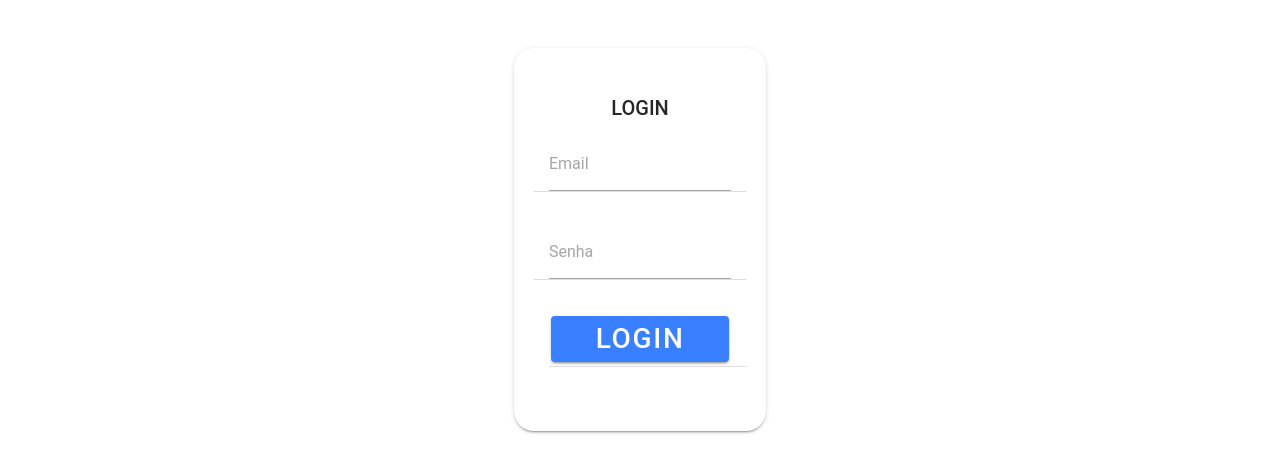
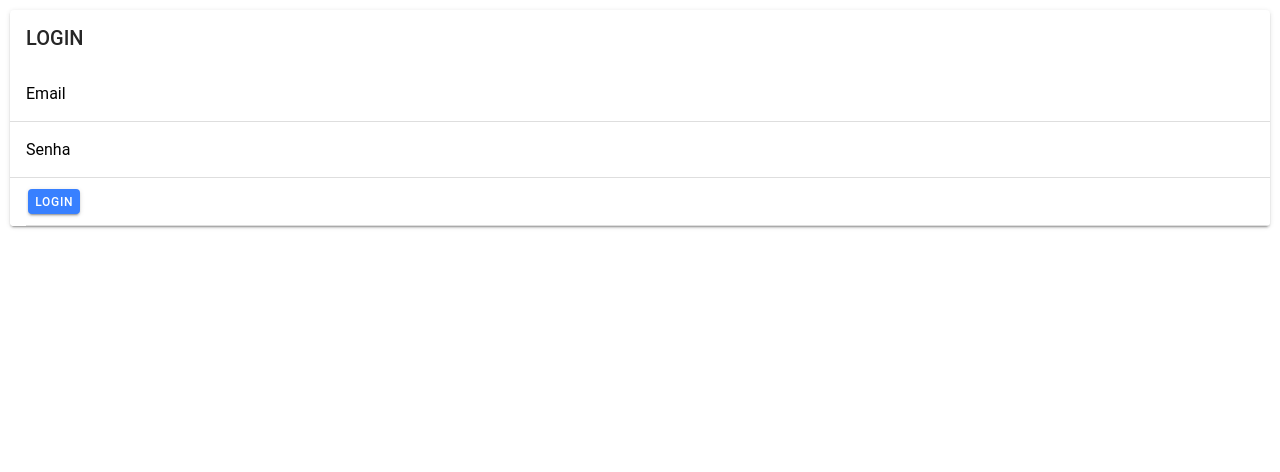
Before and after one commit to GABRIELBOLDIVEIGA/MKB-App, a React (Create React App) app: page /login in a window 1280 px wide. Shown: the top 472 px of the page. Built offline with nearby package versions, Linux system fonts and the light colour scheme.

Commit message:
context de usuario criado

```diff
--- a/src/App.tsx
+++ b/src/App.tsx
@@ -23,8 +23,7 @@ import "@ionic/react/css/display.css";
 import "./theme/variables.css";
 import Login from "pages/Login";
 
-import { UsuarioContext } from "context/UsuarioContext";
-import { useContext } from "react";
+import { useUserContext } from "context/UsuarioContext";
 import Home from "pages/Home";
 import Produtos from "pages/Produtos";
 import CadastrarCliente from "pages/CadastrarCliente";
@@ -33,15 +32,11 @@ import Clientes from "pages/Clientes";
 setupIonicReact();
 
 function App() {
-    const { loginValido } = useContext(UsuarioContext);
+    const { loginValido } = useUserContext();
 
     return (
         <IonApp>
             <IonReactRouter>
-                <Route path="/" exact={true}>
-                    <Redirect to="/login" />
-                </Route>
-                {/* <Route path="/fazerCadastro" exact={true} component={PaginaCadatrosUsuario} /> */}
 
                 {loginValido ? (
                     <IonSplitPane contentId="main">
@@ -52,16 +47,13 @@ function App() {
                             <Route path="/empresas" exact={true} component={Clientes} />
                             <Route path="/produtos" exact={true} component={Produtos}></Route>
                             <Route path="/cadastrarCliente" exact={true} component={CadastrarCliente} />
-
-
-                            {/* <Switch>
-                                <Route path="/page/processos" exact={true} component={PaginaProcessos} />
-                                <Route path="/page/processo/:id" component={PaginaProcessoDetalhado} />
-                            </Switch> */}
                         </IonRouterOutlet>
                     </IonSplitPane>
                 ) : (
-                    <Route path="/login" component={Login} />
+                    <Route path="*">
+                        <Redirect to="/login" />
+                        <Route path="/login" component={Login} />
+                    </Route>
                 )}
             </IonReactRouter>
         </IonApp>
--- a/src/components/Menu/LogOut/index.tsx
+++ b/src/components/Menu/LogOut/index.tsx
@@ -2,14 +2,22 @@ import React, { useState } from "react";
 import { IonAlert, IonButton, IonIcon } from "@ionic/react";
 import { logOutOutline } from "ionicons/icons";
 import "./LogOut.css";
+import { useUserContext } from "context/UsuarioContext";
 
 const LogOut: React.FC = () => {
   const [isOpen, setIsOpen] = useState(false);
-    // aqui tem que usar o context pra saber se esta logado ou nao
+  const { removeUser } = useUserContext();
 
   return (
     <React.Fragment>
-            <IonButton onClick={() => setIsOpen(!isOpen)} color="danger" fill="outline">
+      <IonButton
+        color="danger"
+        fill="outline"
+        onClick={() => {
+          setIsOpen(!isOpen);
+          removeUser();
+        }}
+      >
         <IonIcon slot="start" icon={logOutOutline} />
         Sair
       </IonButton>
--- a/src/components/Menu/index.tsx
+++ b/src/components/Menu/index.tsx
@@ -4,8 +4,8 @@ import { homeOutline, addCircleOutline, fileTrayStackedOutline, settingsOutline,
 import "./Menu.css";
 import avatar from "assets/profile.png";
 import LogOut from "./LogOut";
-import { UsuarioContext } from "context/UsuarioContext";
-import { useContext } from "react";
+import { useUserContext } from "context/UsuarioContext";
+
 
 interface menuLink {
     url: string;
@@ -37,9 +37,7 @@ const menuLinks: menuLink[] = [
 
 const Menu: React.FC = () => {
     const location = useLocation();
-    const userContext = useContext(UsuarioContext);
-    if (!userContext) return null;
-    const { email } = userContext;
+    const { usuario } = useUserContext();
 
     return (
         <IonMenu contentId="main" type="overlay">
@@ -50,7 +48,7 @@ const Menu: React.FC = () => {
                             <IonAvatar className="avatar">
                                 <img alt="Img de um minecraft" src={avatar} />
                             </IonAvatar>
-                            <IonNote>{email}</IonNote>
+                            {/* <IonNote>{email}</IonNote> */}
                         </IonListHeader>
 
                         {menuLinks.map((appPage, index) => {
--- a/src/context/UsuarioContext.tsx
+++ b/src/context/UsuarioContext.tsx
@@ -1,70 +1,84 @@
-import { createContext, useState, useContext } from "react";
+import { createContext, useState, useContext, useEffect } from "react";
+import { Usuario } from "interface/Usuario";
 
 interface CurrentUserContextType {
-    nome: string;
-    setNome: React.Dispatch<React.SetStateAction<string>>;
-    email: string;
-    setEmail: React.Dispatch<React.SetStateAction<string>>;
     loginValido: boolean;
     setLoginValido: React.Dispatch<React.SetStateAction<boolean>>;
-    senha: string;
-    setSenha: React.Dispatch<React.SetStateAction<string>>;
+
+    usuario: Usuario;
+    setUsuario: React.Dispatch<React.SetStateAction<Usuario>>
 }
 
-const DEFAULT_VALUE = {
-    nome: "",
-    setNome: () => {},
-    email: "",
-    setEmail: () => {},
-    loginValido: true,
-    setLoginValido: () => {},
-    senha: "",
-    setSenha: () => {},
+const DEFAULT_CONTEXT = {
+    loginValido: false,
+    setLoginValido: () => { },
+
+    usuario: {},
+    setUsuario: () => { },
 };
 
-export const UsuarioContext = createContext<CurrentUserContextType>(DEFAULT_VALUE);
-UsuarioContext.displayName = "Usuario";
+export const UserContext = createContext<CurrentUserContextType>(DEFAULT_CONTEXT);
+UserContext.displayName = "Usuario";
 
 type Props = {
     children: string | JSX.Element | JSX.Element[];
 };
 
 export const UsuarioProvider = ({ children }: Props) => {
-    const [nome, setNome] = useState("GabrielBoldi");
-    const [email, setEmail] = useState("gabriel.boldi@gmail.com");
     const [loginValido, setLoginValido] = useState<boolean>(false);
-    const [senha, setSenha] = useState("123456");
+    const [usuario, setUsuario] = useState<Usuario>({});
+
+    useEffect(() => {
+        const user = localStorage.getItem("user");
+        if (user) {
+            setLoginValido(true);
+            setUsuario(JSON.parse(user));
+        }
+    }, []);
 
     return (
-        <UsuarioContext.Provider
+        <UserContext.Provider
             value={{
-                nome,
-                setNome,
-                email,
-                setEmail,
                 loginValido,
                 setLoginValido,
-                senha,
-                setSenha
+                usuario: usuario,
+                setUsuario: setUsuario
             }}
         >
             {children}
-        </UsuarioContext.Provider>
+        </UserContext.Provider>
     );
 };
 
-export const useUsuarioContext = () => {
-    const userContext = useContext(UsuarioContext);
-    if (!userContext) return null;
+export const useUserContext = () => {
+    const userContext = useContext(UserContext);
+    const { loginValido, setLoginValido, usuario, setUsuario } = userContext;
 
-    const { nome, setNome, email, setEmail, loginValido, setLoginValido } = userContext;
+    useEffect(() => {
+        const usuario = localStorage.getItem("user");
+
+        if (usuario) {
+            setUsuario(JSON.parse(usuario))
+        }
+    }, [])
+
+    const saveUser = (userData: Usuario) => {
+        if (userData) {
+            localStorage.setItem("user", JSON.stringify(userData));
+            setUsuario(userData);
+            setLoginValido(true)
+        }
+    }
+
+    const removeUser = () => {
+        localStorage.removeItem("user")
+        setLoginValido(false)
+    }
 
     return {
-        nome,
-        setNome,
-        email,
-        setEmail,
         loginValido,
-        setLoginValido,
+        usuario,
+        saveUser,
+        removeUser
     };
 };
--- a/src/graphQL/usuario/hook.ts
+++ b/src/graphQL/usuario/hook.ts
@@ -4,5 +4,5 @@ import { LOGIN } from "./mutation"
 export const useLogin = () => {
   const [efetuaLogin, { loading, data, error }] = useMutation(LOGIN)
 
-  return { efetuaLogin, loading, data, error };
+  return { efetuaLogin, loading, data: data?.loginUsuario, error };
 }
--- a/src/interface/Usuario.ts
+++ b/src/interface/Usuario.ts
@@ -5,4 +5,6 @@ export interface Usuario {
     email?: string;
     senha?: string;
     privilegio?: number;
+    token?: string;
+    __typename?: string;
 }
--- a/src/pages/Login/index.tsx
+++ b/src/pages/Login/index.tsx
@@ -1,24 +1,24 @@
-import { IonButton, IonCard, IonCardHeader, IonCardTitle, IonInput, IonItem, IonLabel, IonLoading, IonPage, IonRouterLink, IonText, useIonAlert, useIonLoading } from "@ionic/react";
-import React, { useContext, useEffect, useState } from "react";
+import { IonButton, IonCard, IonCardHeader, IonCardTitle, IonInput, IonItem, IonLabel, IonLoading, IonPage, useIonAlert } from "@ionic/react";
+import React, { useEffect, useState } from "react";
 import styles from "./Login.module.scss";
-import { UsuarioContext } from "context/UsuarioContext";
 import { useLogin } from "graphQL/usuario/hook";
+import { useUserContext } from "context/UsuarioContext";
+
 
 const Login: React.FC = () => {
-  const { efetuaLogin, data, error, loading } = useLogin();
+  const { efetuaLogin, data, loading } = useLogin();
   const [email, setEmail] = useState<string | number | null | undefined>("");
   const [senha, setSenha] = useState<string | number | null | undefined>("");
   const [presentAlert] = useIonAlert();
   const [showLoading, setShowLoading] = useState(false);
-  const { loginValido } = useContext(UsuarioContext);
+  const { saveUser } = useUserContext();
+
 
   useEffect(() => {
-    console.log(data)
-    console.log(error?.message)
-  }, [data, error])
+    saveUser(data)
+  }, [data])
 
   useEffect(() => {
-    console.log(loading)
     setShowLoading(loading)
   }, [loading])
 
@@ -31,7 +31,6 @@ const Login: React.FC = () => {
         }
       },
       onError: (err) => {
-        console.log(err.message)
         presentAlert({
           header: 'Atenção',
           subHeader: err.message,
@@ -43,24 +42,24 @@ const Login: React.FC = () => {
   }
 
   return (
-    <IonPage className={styles.login}>
-      <IonCard className={styles.login__card}>
+    <IonPage >
+      <IonCard >
         <IonCardHeader>
           <IonCardTitle>LOGIN</IonCardTitle>
         </IonCardHeader>
 
-        <IonItem className={styles.login__item}>
+        <IonItem >
           <IonLabel position="floating">Email</IonLabel>
           <IonInput required={true} type="text" onIonChange={(ev) => setEmail(ev.target.value)} value={email} />
         </IonItem>
 
-        <IonItem className={styles.login__item}>
+        <IonItem >
           <IonLabel position="floating">Senha</IonLabel>
           <IonInput required={true} type="password" onIonChange={(ev) => setSenha(ev.target.value)} value={senha} />
         </IonItem>
 
-        <IonItem className={styles.login__item}>
-          <IonButton onClick={handleLogin} className={styles.login__btn}>
+        <IonItem >
+          <IonButton onClick={handleLogin} >
             Login
           </IonButton>
         </IonItem>
```
Lines whose indentation alone changed are shown as unchanged.
